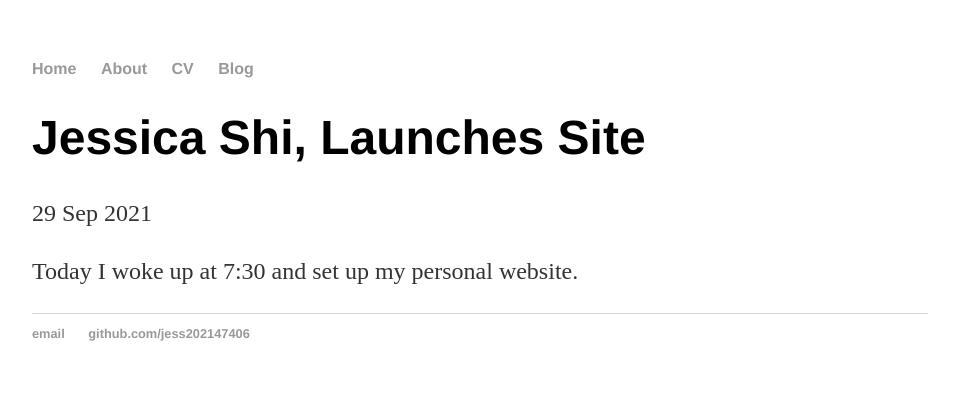
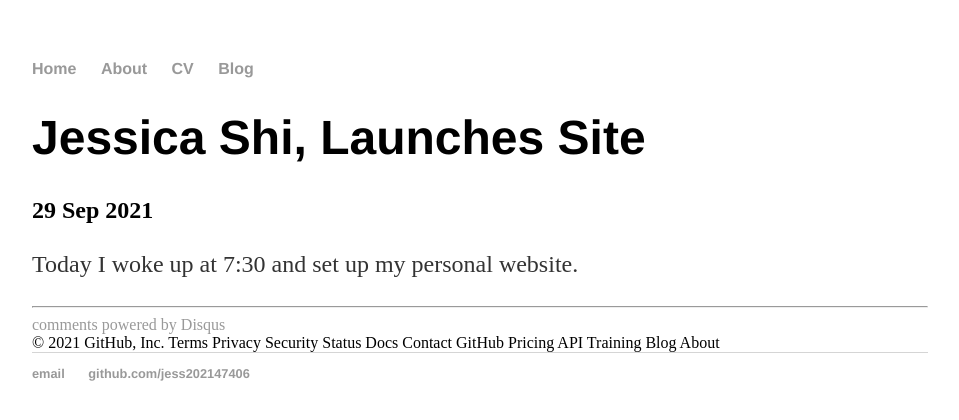
Before and after one commit to jess202147406/jess202147406.github.io, a Jekyll site: the page built from _posts/2021-09-29-jessica-shi-site-launched.md, in a window 1280 px wide. Shown: the top 420 px of the page, without its empty margins (160-1119 px from the left). Built offline with Jekyll 4.4.1, drawn with Linux system fonts in a browser that asks for light colours; comment, search, counter and statistics services are not loaded.

Commit message:
Update post.html

```diff
--- a/_layouts/post.html
+++ b/_layouts/post.html
@@ -1,9 +1,41 @@
 ---
 layout: default
+notes: active
 ---
-<h1>{{ page.title }}</h1>
-<p class="meta">{{ page.date | date_to_string }}</p>
 
-<div class="post">
-  {{ content }}
-</div>
+<div class="notes">
+		<div class="note single">
+			<h1 class="title">{{ page.title }}</h1>
+
+			<h2 class="date"><info datetime="{{ page.date }}">
+				{{ page.date | date_to_string }} {% if page.author %} by {{ page.author }} {% endif %}
+			</info></h2>
+			<!-- Post content -->
+			<div class="notebody">
+				{{ content }}
+			</div>
+			<!-- Post info -->
+			<div class="noteinfo">
+			<!-- include some categories and tags maybe? -->
+			</div>
+
+			<hr>
+
+			<!-- Post comments -->
+			<div class="notecomments">
+				{% include disqus.html %}
+			</div>
+		</div><!-- / .note .single -->
+</div><!-- /.notes -->
+© 2021 GitHub, Inc.
+Terms
+Privacy
+Security
+Status
+Docs
+Contact GitHub
+Pricing
+API
+Training
+Blog
+About
```
